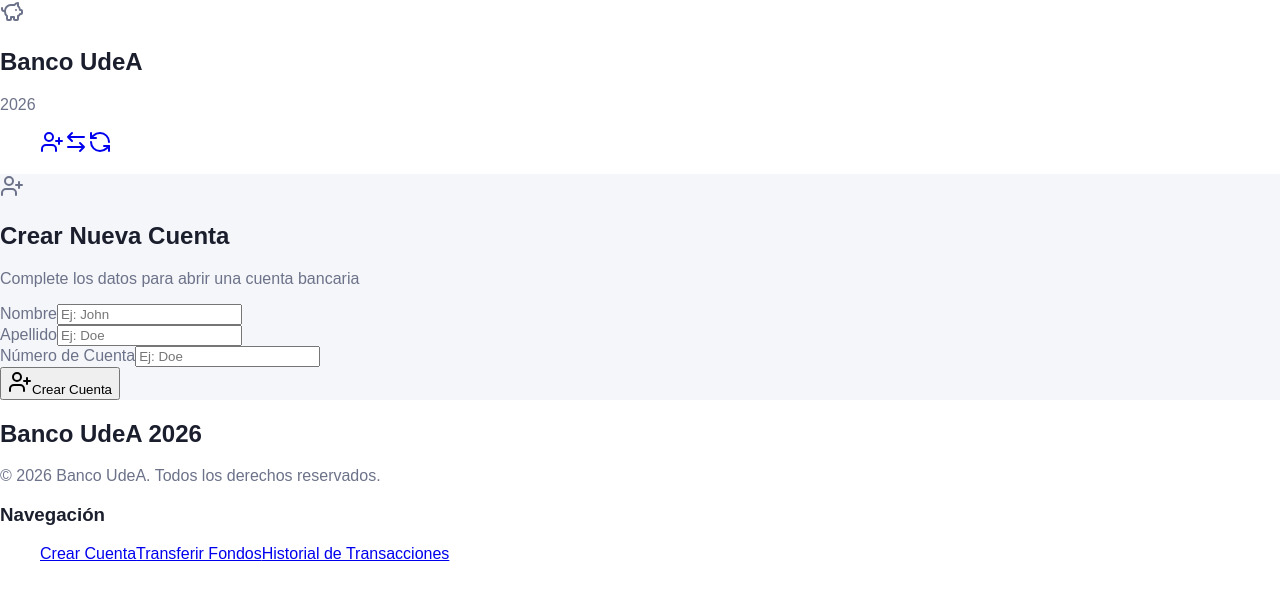
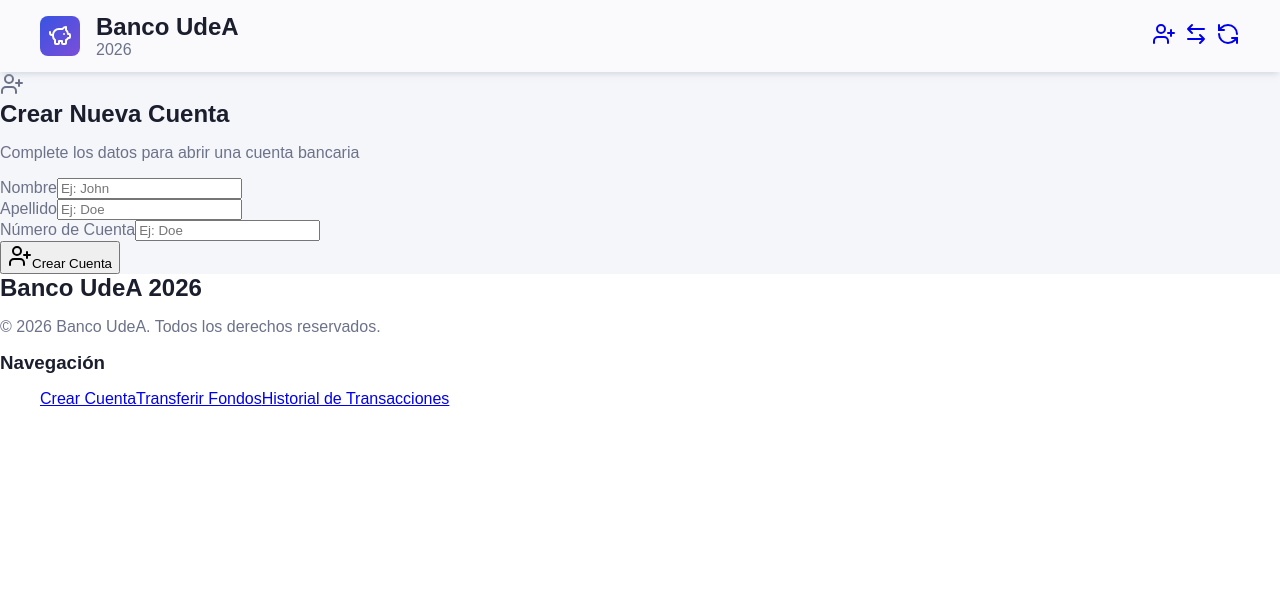
Before and after one commit to Isa-Bedoya-UdeA/Banco2026-SA-Lab1, a React (Vite) app: page / in a window 1280 px wide. Shown: the top 600 px of the page. Built offline with nearby package versions, Linux system fonts and the light colour scheme.

Commit message:
Basic Header styles

```diff
--- a/src/components/layout/Header.jsx
+++ b/src/components/layout/Header.jsx
@@ -7,6 +7,7 @@ const Header = () => {
 		<header>
 			<section className="header__brand">
 				<svg
+					className="header__logo"
 					xmlns="http://www.w3.org/2000/svg"
 					width="24"
 					height="24"
@@ -26,7 +27,7 @@ const Header = () => {
 					<p>2026</p>
 				</article>
 			</section>
-			<nav>
+			<nav className="header__nav">
 				<ul>
 					<NavLink
 						to={PATHS.CREATE_ACCOUNT}
--- a/src/components/layout/header.css
+++ b/src/components/layout/header.css
@@ -1,5 +1,75 @@
 @import "../../styles/_vars.css";
 
 header {
-	background-color: var(--white);
+	display: flex;
+	flex-direction: column;
+	align-items: center;
+	justify-content: center;
+	gap: 1rem;
+	position: fixed;
+	top: 0;
+	left: 0;
+	width: 100%;
+	height: 11rem;
+	padding: 1rem 0.5rem;
+	background-color: var(--bg-blur);
+	backdrop-filter: blur(10px);
+	box-shadow: 0 4px 6px -2px var(--gray-dark);
 }
+
+.header__brand {
+	display: flex;
+	flex-direction: column;
+	align-items: center;
+	text-align: center;
+}
+
+.header__logo {
+	background: var(--primary-gradient);
+	border-radius: 0.5rem;
+	width: 2.5rem;
+	height: 2.5rem;
+	color: var(--white);
+	padding: 0.5rem;
+}
+
+.header__brand p {
+	margin: 0;
+}
+
+.header__nav ul {
+	padding: 0;
+	display: flex;
+	gap: 0.5rem;
+	margin: 0;
+}
+
+/* Big Mobile */
+@media screen and (min-width: 500px) {
+	header {
+		flex-direction: row;
+		justify-content: space-between;
+		padding: 0.5rem 1rem;
+		height: 4.5rem;
+	}
+
+	.header__brand {
+		flex-direction: row;
+		text-align: left;
+		gap: 1rem;
+	}
+}
+
+/* Small Tablet */
+@media screen and (min-width: 700px) {
+	header {
+		padding: 0.5rem 2rem;
+	}
+}
+
+/* Big Tablet */
+@media screen and (min-width: 900px) {
+	header {
+		padding: 0.5rem 2.5rem;
+	}
+}
--- a/src/styles/_vars.css
+++ b/src/styles/_vars.css
@@ -25,6 +25,9 @@
 	--text-color: #6c7289;
 	--white: #fff;
 	--gray: #f5f6f9;
+	--gray-dark: rgba(176, 189, 204, 0.5);
+
+	--bg-blur: rgba(238, 237, 247, 0.3);
 
 	--title-font: sans-serif;
 	--text-font: sans-serif;
--- a/src/styles/global.css
+++ b/src/styles/global.css
@@ -11,20 +11,25 @@ body {
 	color: var(--text-color);
 }
 
-main {
-	background-color: var(--gray);
-}
-
 h1,
 h2,
 h3,
 h4 {
 	font-family: var(--title-font);
 	color: var(--title-color);
+	margin: 0;
+}
+
+main {
+	background-color: var(--gray);
+	margin-top: 11rem;
 }
 
 /* Big Mobile */
 @media screen and (min-width: 500px) {
+	main {
+		margin-top: 4.5rem;
+	}
 }
 
 /* Small Tablet */
```
